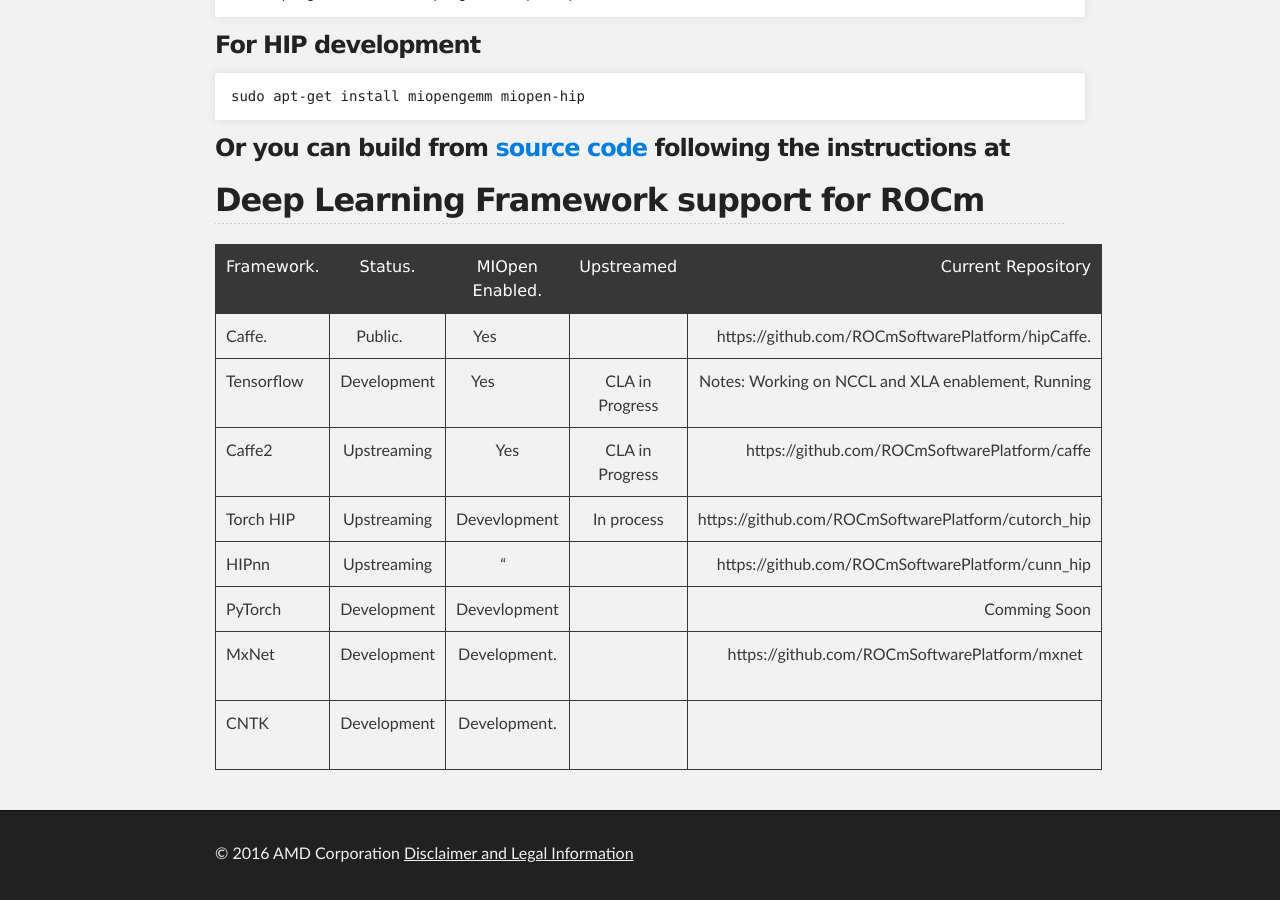
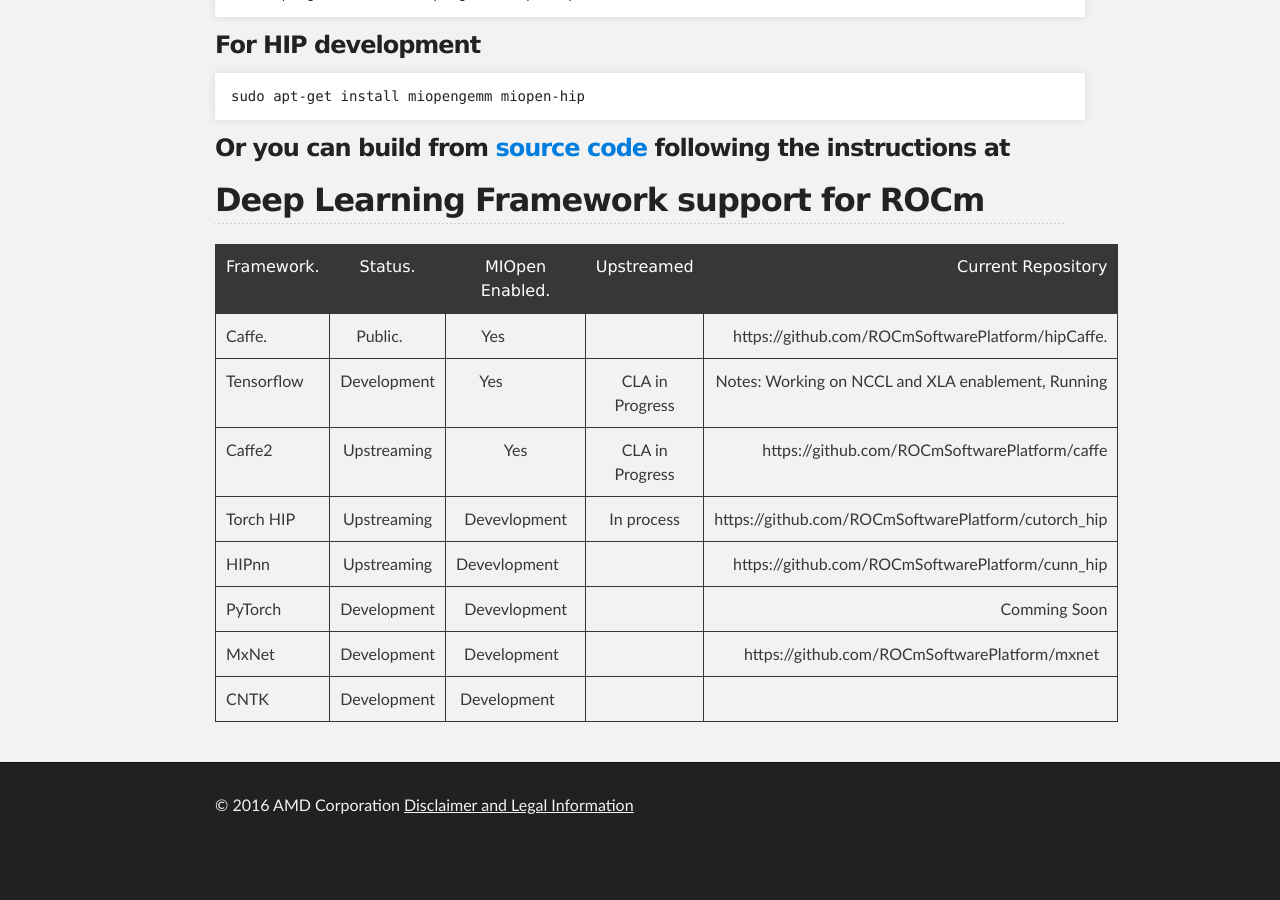
Before and after one commit to ROCm/ROCm.github.io, a Jekyll site: the page built from dl.md, in a window 1280 px wide and 900 px high, scrolled down 914 px. Built offline with Jekyll 4.4.1, drawn with Linux system fonts in a browser that asks for light colours; after the commit the page ends 1766 px from its top, so only the background shows below that.

Commit message:
Update dl.md

```diff
--- a/dl.md
+++ b/dl.md
@@ -36,11 +36,11 @@
 
 |Framework.   |Status.       | MIOpen Enabled. |Upstreamed      | Current Repository                                  |
 |-------------|:------------:|:---------------:|:--------------:|----------------------------------------------------:|
-|Caffe.       | Public.      | Yes             |                | https://github.com/ROCmSoftwarePlatform/hipCaffe.   |
-|Tensorflow   | Development  | Yes             | CLA in Progress| Notes: Working on NCCL and XLA enablement, Running  |
-|Caffe2       | Upstreaming  | Yes             | CLA in Progress| https://github.com/ROCmSoftwarePlatform/caffe       |
-|Torch HIP    | Upstreaming  | Devevlopment    | In process     | https://github.com/ROCmSoftwarePlatform/cutorch_hip |
-|HIPnn        | Upstreaming  |       "         |                | https://github.com/ROCmSoftwarePlatform/cunn_hip    |
-|PyTorch      | Development  | Devevlopment    |                | Comming Soon                                        |
-|MxNet        | Development  | Development.    |                | https://github.com/ROCmSoftwarePlatform/mxnet       |
-|CNTK         | Development  | Development.    |                |                                                     |
+|Caffe.       |Public.       |Yes              |                |https://github.com/ROCmSoftwarePlatform/hipCaffe.   |
+|Tensorflow   |Development   |Yes              |CLA in Progress |Notes: Working on NCCL and XLA enablement, Running  |
+|Caffe2       |Upstreaming   |Yes              |CLA in Progress |https://github.com/ROCmSoftwarePlatform/caffe       |
+|Torch HIP    |Upstreaming   |Devevlopment     |In process      |https://github.com/ROCmSoftwarePlatform/cutorch_hip |
+|HIPnn        |Upstreaming   |Devevlopment     |                |https://github.com/ROCmSoftwarePlatform/cunn_hip    |
+|PyTorch      |Development   |Devevlopment     |                |Comming Soon                                        |
+|MxNet        |Development   |Development      |                |https://github.com/ROCmSoftwarePlatform/mxnet       |
+|CNTK         |Development   |Development      |                |                                                     |
```
